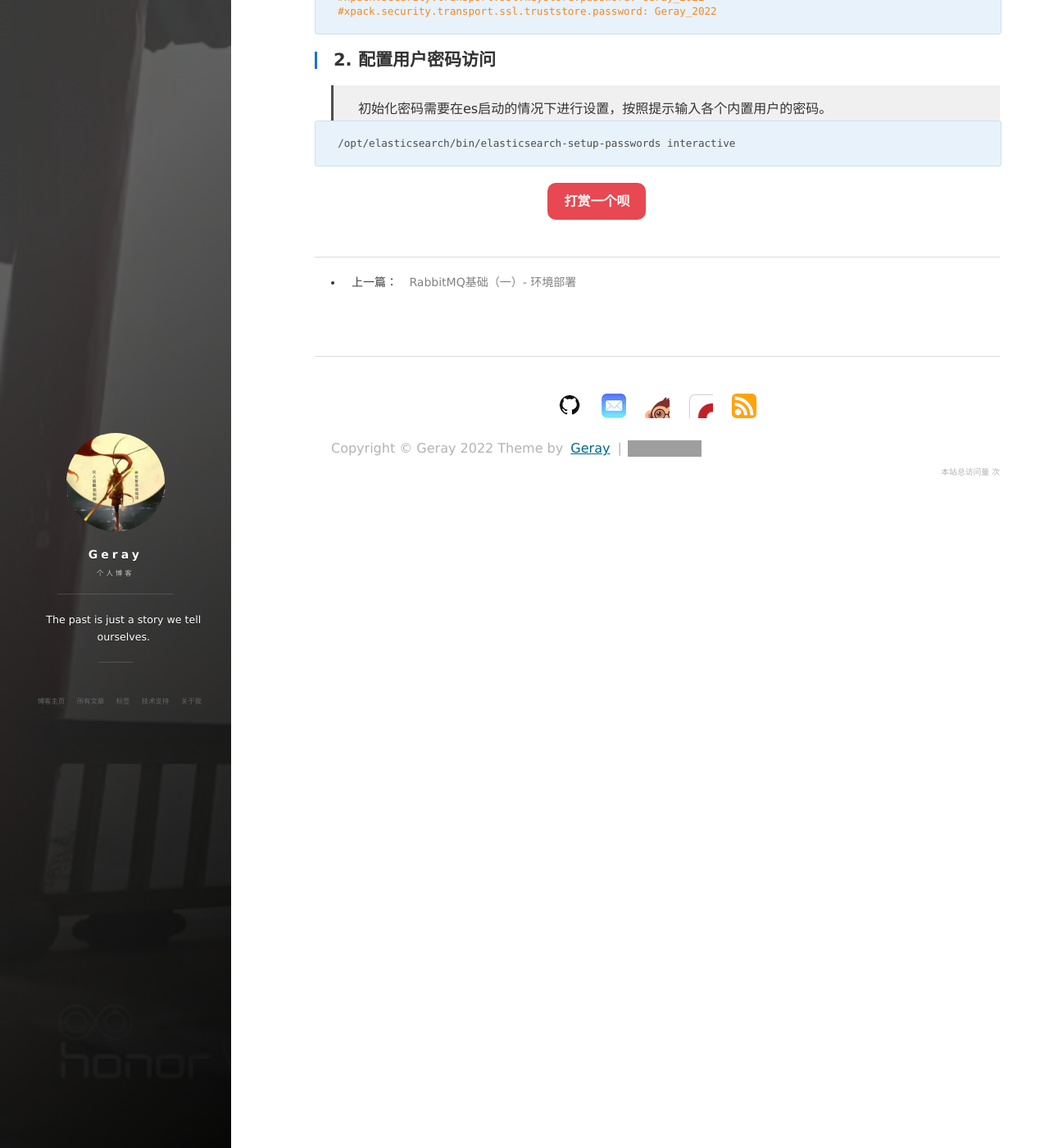
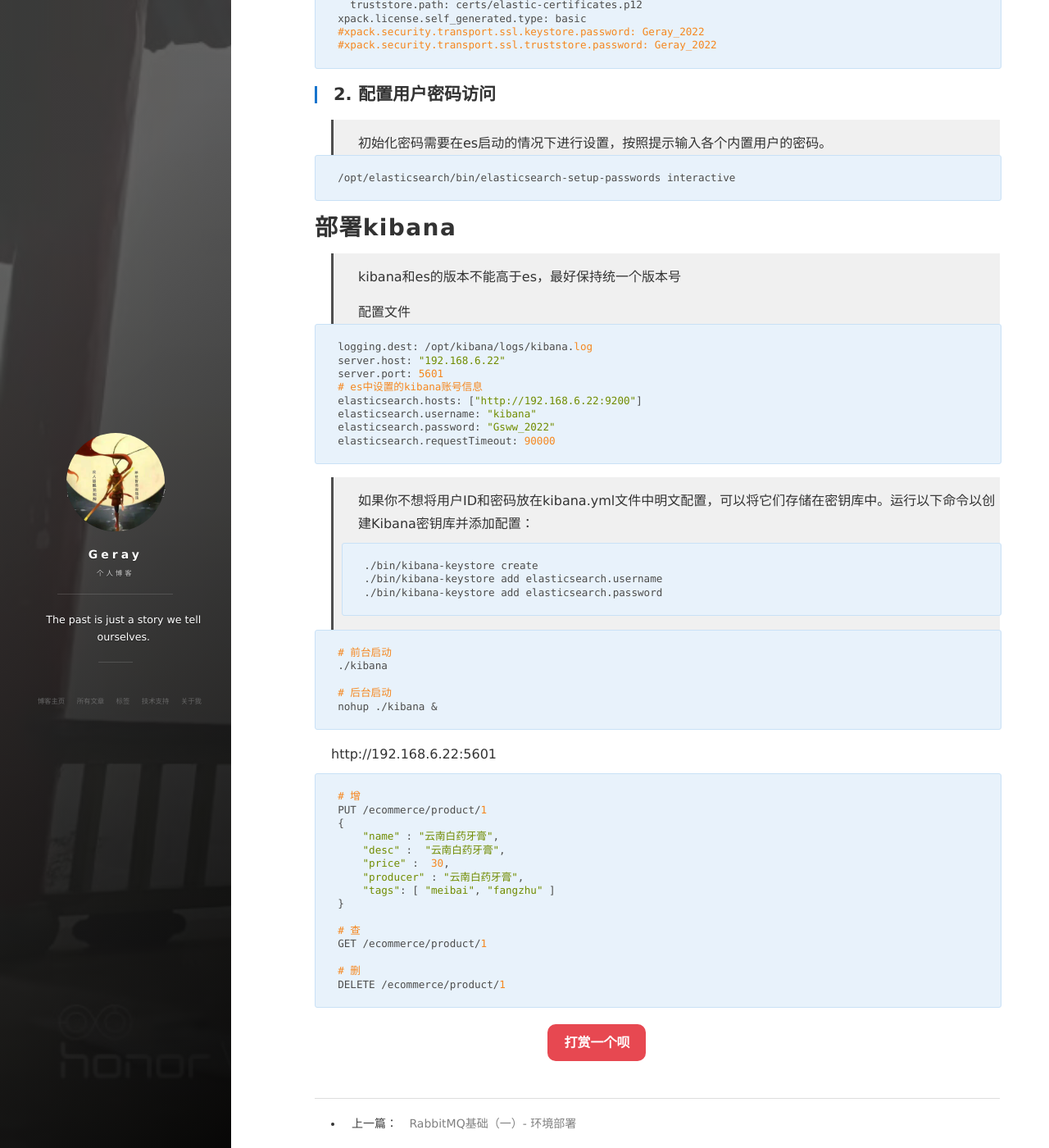
Before and after one commit to geray-zsg/geray-zsg.github.io, a Jekyll site: the page built from _posts/2022-5-7-ES基础（一）-环境搭建.md, in a window 1280 px wide and 1400 px high, scrolled down 9029 px. Shown: the whole window at 82% size. Built offline with Jekyll 4.4.1, drawn with Linux system fonts in a browser that asks for light colours; nearby versions of some CDN libraries; comment, search, counter and statistics services are not loaded; some of the changed text lies outside the part shown; grey boxes are pictures that could not be loaded.

Commit message:
Update 2022-5-7-ES基础（一）-环境搭建.md

````diff
--- a/_posts/2022-5-7-ES基础（一）-环境搭建.md
+++ b/_posts/2022-5-7-ES基础（一）-环境搭建.md
@@ -200,6 +200,7 @@ xpack.security.transport.ssl.truststore.path: /opt/elasticsearch/config/elastic-
 
 transport.port: 9300
 discovery.seed_hosts: ["192.168.6.22:9300"]
+# 首次启动指定的master节点
 cluster.initial_master_nodes: ["192.168.6.22:9300"]
 ```
 > IP和端口根据自己实际的配置
@@ -417,3 +418,55 @@ xpack.license.self_generated.type: basic
 ```
 /opt/elasticsearch/bin/elasticsearch-setup-passwords interactive
 ```
+
+# 部署kibana
+> kibana和es的版本不能高于es，最好保持统一个版本号
+
+> 配置文件
+
+```
+logging.dest: /opt/kibana/logs/kibana.log
+server.host: "192.168.6.22"
+server.port: 5601
+# es中设置的kibana账号信息
+elasticsearch.hosts: ["http://192.168.6.22:9200"]
+elasticsearch.username: "kibana"
+elasticsearch.password: "Gsww_2022"
+elasticsearch.requestTimeout: 90000
+```
+
+> 如果你不想将用户ID和密码放在kibana.yml文件中明文配置，可以将它们存储在密钥库中。运行以下命令以创建Kibana密钥库并添加配置：
+>
+> ```
+> ./bin/kibana-keystore create
+> ./bin/kibana-keystore add elasticsearch.username
+> ./bin/kibana-keystore add elasticsearch.password
+> ```
+
+```
+# 前台启动
+./kibana
+
+# 后台启动
+nohup ./kibana &
+```
+
+http://192.168.6.22:5601
+
+```
+# 增
+PUT /ecommerce/product/1
+{
+    "name" : "云南白药牙膏",
+    "desc" :  "云南白药牙膏",
+    "price" :  30,
+    "producer" : "云南白药牙膏",
+    "tags": [ "meibai", "fangzhu" ]
+}
+
+# 查
+GET /ecommerce/product/1
+
+# 删
+DELETE /ecommerce/product/1
+```
````
